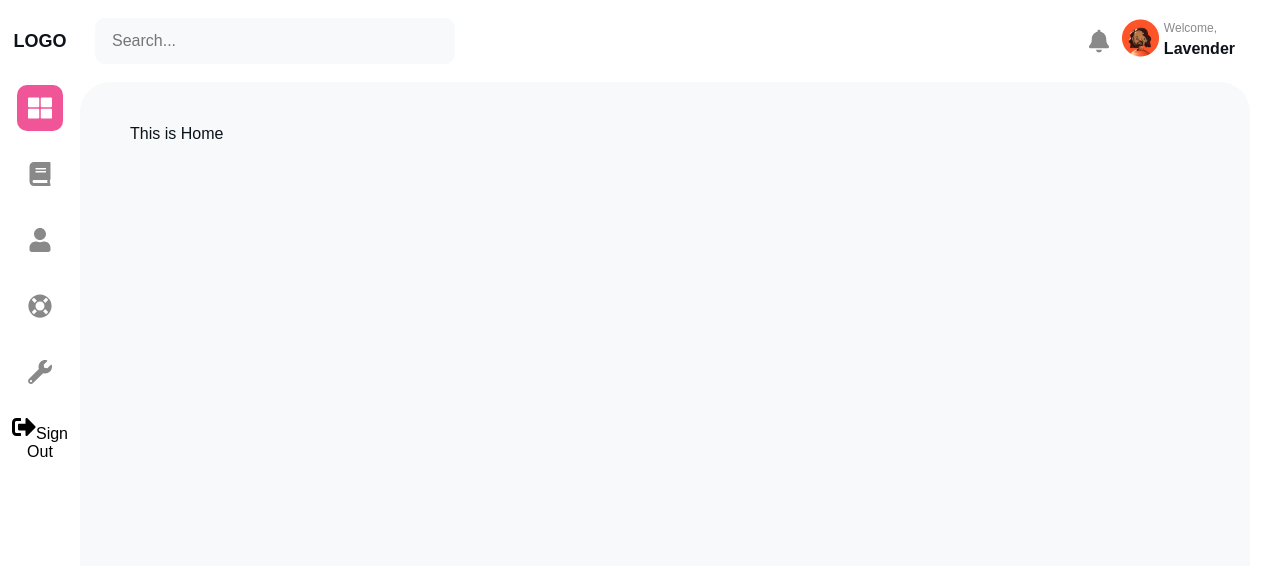
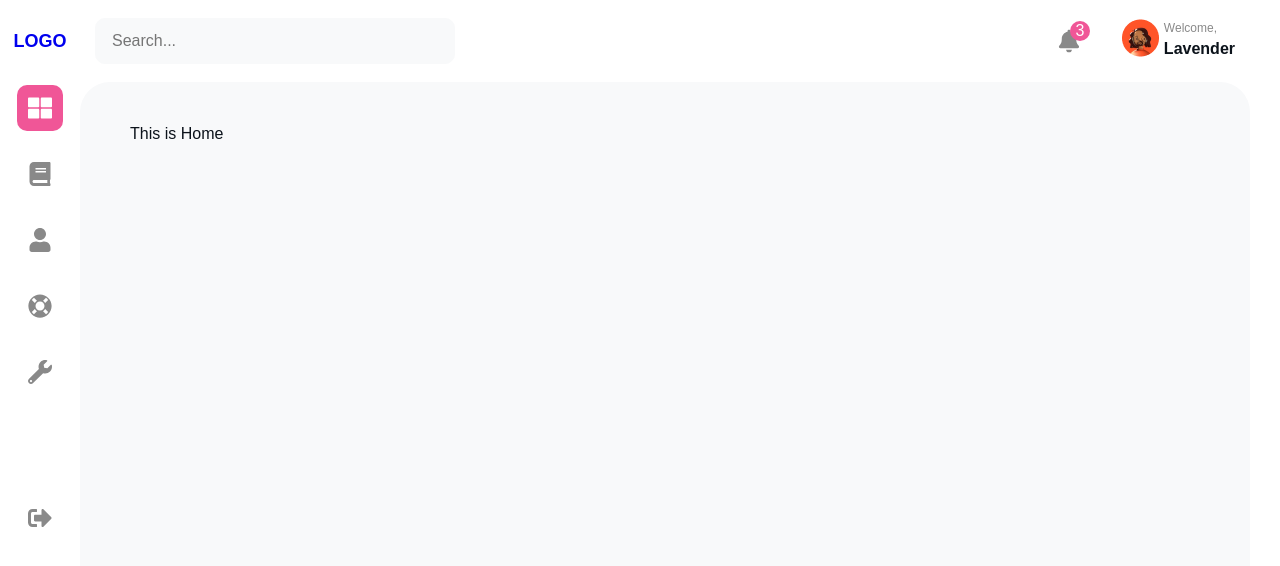
Before and after one commit to huutrinh1310/fhn.mas-book-ui, a React (Vite) app: page / in a window 1280 px wide. Shown: the top 566 px of the page. Built offline with nearby package versions, Linux system fonts and the light colour scheme.

Commit message:
ui: root layout

```diff
--- a/package.json
+++ b/package.json
@@ -15,6 +15,7 @@
     "react": "^18.2.0",
     "react-dom": "^18.2.0",
     "react-router-dom": "^6.17.0",
+    "react-tooltip": "^5.21.5",
     "sass": "^1.69.4"
   },
   "devDependencies": {
--- a/src/components/layout/RootLayout.tsx
+++ b/src/components/layout/RootLayout.tsx
@@ -14,7 +14,8 @@ import {
 } from "@/utils/icon";
 import SidebarItem from "./sidebar/SidebarItem";
 import Button from "../shared/button";
-import SearchLoading from "../shared/loading/SearchLoading";
+import IconComponent from "../shared/icon";
+import useAuth from "@/hooks/useAuth";
 
 type SidebarItem = {
   icon: React.ReactNode;
@@ -54,6 +55,7 @@ const slidebarItems: SidebarItem[] = [
 
 export default function RootLayout() {
   const searchParams = useSearchParams();
+  const { logOut } = useAuth();
 
   React.useEffect(() => {
     slidebarItems.forEach((item) => {
@@ -75,10 +77,17 @@ export default function RootLayout() {
               link={item.path}
             />
           ))}
-          <Button className="">
-            <SignOutIcon width={24} height={24} />
-            <span>Sign Out</span>
-          </Button>
+          <li
+            className={`${styles["sidebar-item"]} ${styles["sidebar-logout"]}`}
+          >
+            <Button className={styles["sidebar-item"]} onClick={logOut}>
+              <IconComponent
+                children={<SignOutIcon width={24} height={24} />}
+                className={styles["sidebar-icon"]}
+              />
+              <span>Sign Out</span>
+            </Button>
+          </li>
         </Sidebar>
         <section className={styles.pageContentRight}>
           <Header />
--- a/src/components/layout/header/index.module.scss
+++ b/src/components/layout/header/index.module.scss
@@ -18,11 +18,23 @@
 
 .users {
     @include flex(row, center, center);
-    gap: 10px;
+    gap: 40px;
     margin-left: 10px;
     .icon {
         @include size(25px, 25px);
         color: $secondary-color;
+        position: relative;
+        &::before {
+            content: "3";
+            position: absolute;
+            top: -8px;
+            right: -8px;
+            @include size(20px, 20px);
+            color: $white-color;
+            background-color: $primary-color;
+            @include border-radius(50%);
+            @include flex(row, center, center);
+        }
     }
 
     &__information {
--- a/src/components/layout/index.module.scss
+++ b/src/components/layout/index.module.scss
@@ -2,8 +2,17 @@
 @import "@/styles/mixins";
 @import "@/styles/typography";
 
+%sidebar-icon {
+    border-radius: 10px;
+    width: 46px;
+    height: 46px;
+    flex-shrink: 0;
+    @include flex(row, center, center);
+    color: $secondary-color;
+}
+
 .pageContent {
-    @include flex(row, center, center);
+    @include flex(row, center, flex-start);
 }
 
 .pageContentRight {
@@ -13,3 +22,70 @@
     min-height: 100vh;
     padding-right: 30px;
 }
+
+.sidebar {
+    &-item {
+        @include flex(row, center, center);
+        gap: 10px;
+        cursor: pointer;
+
+        @include border-radius(10px);
+        > .sidebar-icon {
+            @extend %sidebar-icon;
+        }
+        > span {
+            display: none;
+        }
+
+        &.active {
+            background-color: $primary-color;
+            > .sidebar-icon {
+                color: $white-color;
+            }
+        }
+
+        &:hover {
+            background-color: lighten($color: $primary-color, $amount: 10);
+
+            > .sidebar-icon {
+                color: $white-color;
+            }
+        }
+    }
+
+    &-open {
+        width: 200px;
+        align-items: flex-start;
+        .sidebar-item {
+            @include flex(row, flex-start, center);
+            gap: 10px;
+            width: 100%;
+            cursor: pointer;
+            &.sidebar-icon {
+                @extend %sidebar-icon;
+            }
+            > span {
+                display: inline-block;
+            }
+            &.active {
+                background-color: $primary-color;
+                > .sidebar-icon {
+                    color: $white-color;
+                }
+            }
+        }
+        .sidebar-items {
+            align-items: flex-start;
+            width: 100%;
+        }
+    }
+
+    &-items {
+        @include flex(column, center, center);
+        gap: 20px;
+    }
+
+    &-logout {
+        margin-top: 80px;
+    }
+}
--- a/src/components/layout/sidebar/index.tsx
+++ b/src/components/layout/sidebar/index.tsx
@@ -1,3 +1,4 @@
+import { NavLink } from "react-router-dom";
 import styles from "./index.module.scss";
 
 export interface ISidebarProps {
@@ -12,7 +13,9 @@ export default function Sidebar({ children, open }: ISidebarProps) {
 
   return (
     <aside className={classnames}>
-      <span className={styles.logo}>Logo</span>
+      <NavLink to="/" className={styles.logo}>
+        Logo
+      </NavLink>
       <ul className={styles["sidebar-items"]}>{children}</ul>
     </aside>
   );
--- a/src/hooks/useAuth.tsx
+++ b/src/hooks/useAuth.tsx
@@ -9,6 +9,8 @@ export default function useAuth() {
     isLoading: false,
     logIn: () => {},
     register: () => {},
-    logOut: () => {},
+    logOut: () => {
+      console.log("logOut");
+    },
   };
 }
--- a/src/utils/icon.tsx
+++ b/src/utils/icon.tsx
@@ -103,7 +103,7 @@ export const WrenchIcon = (width: 24, height: 24) => {
   );
 };
 
-export const SignOutIcon = ({ width, height }: IconProps) => {
+export const SignOutIcon = ({ width, height, className }: IconProps) => {
   return (
     <svg
       xmlns="http://www.w3.org/2000/svg"
@@ -111,6 +111,7 @@ export const SignOutIcon = ({ width, height }: IconProps) => {
       height={height}
       viewBox="0 0 24 24"
       fill="none"
+      className={className}
     >
       <path
         d="M23.2969 12.7969L15.4219 20.6719C14.7188 21.375 13.5 20.8828 13.5 19.875V15.375H7.125C6.50156 15.375 6 14.8735 6 14.25V9.75002C6 9.12658 6.50156 8.62502 7.125 8.62502H13.5V4.12502C13.5 3.1219 14.7141 2.62502 15.4219 3.32815L23.2969 11.2031C23.7328 11.6438 23.7328 12.3563 23.2969 12.7969ZM9 20.4375V18.5625C9 18.2531 8.74687 18 8.4375 18H4.5C3.67031 18 3 17.3297 3 16.5V7.50002C3 6.67033 3.67031 6.00002 4.5 6.00002H8.4375C8.74687 6.00002 9 5.7469 9 5.43752V3.56252C9 3.25315 8.74687 3.00002 8.4375 3.00002H4.5C2.01562 3.00002 0 5.01565 0 7.50002V16.5C0 18.9844 2.01562 21 4.5 21H8.4375C8.74687 21 9 20.7469 9 20.4375Z"
```
Also changed, not shown: 1 other file (tests, documents, lock files or other folders).
